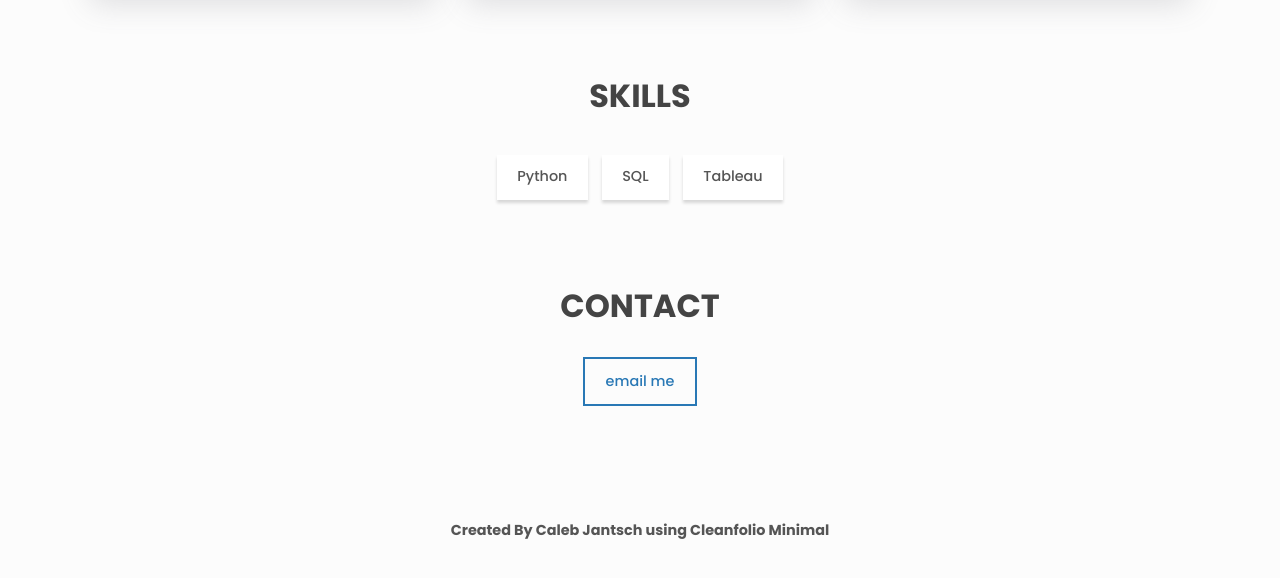
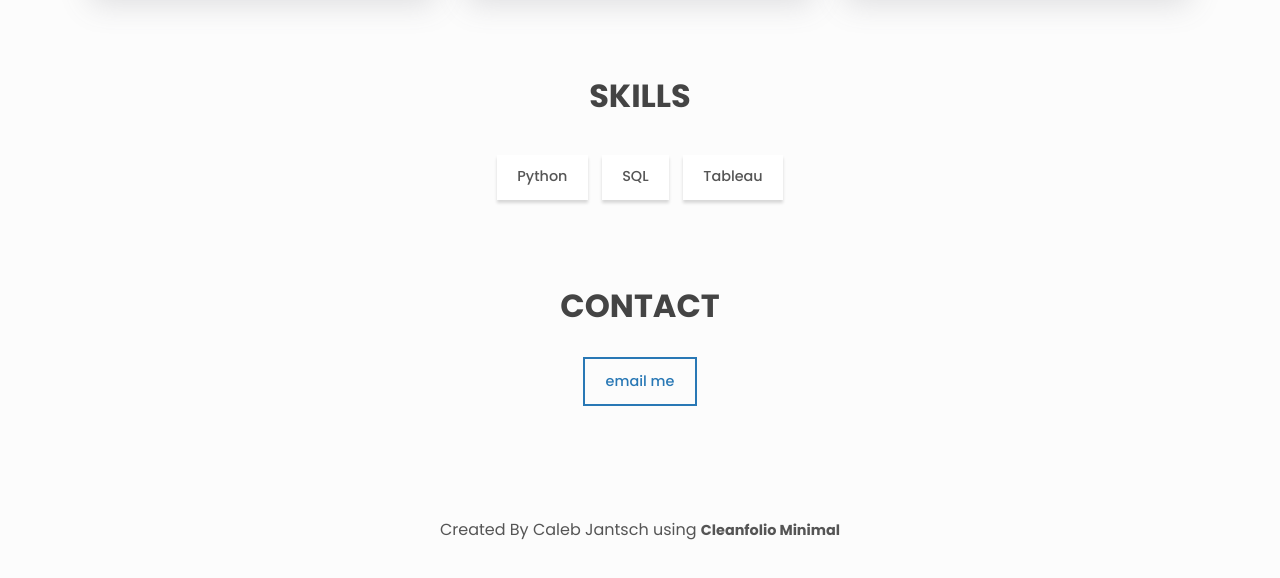
Before and after one commit to Caleb-Jantsch/Caleb-Jantsch.github.io, a plain HTML site: page index.html in a window 1280 px wide. Shown: the part 1056-1634 px from the top of the page. Drawn offline with Linux system fonts and the light colour scheme.

Commit message:
Updated Bottom Link

```diff
--- a/index.html
+++ b/index.html
@@ -202,11 +202,11 @@
     </main>
 
     <footer class="footer">
-      <a
+      Created By Caleb Jantsch using <a
         href="https://github.com/rjshkhr/cleanfolio-minimal"
         class="link footer__link"
       >
-        Created By Caleb Jantsch using Cleanfolio Minimal
+        Cleanfolio Minimal
       </a>
     </footer>
 
```
